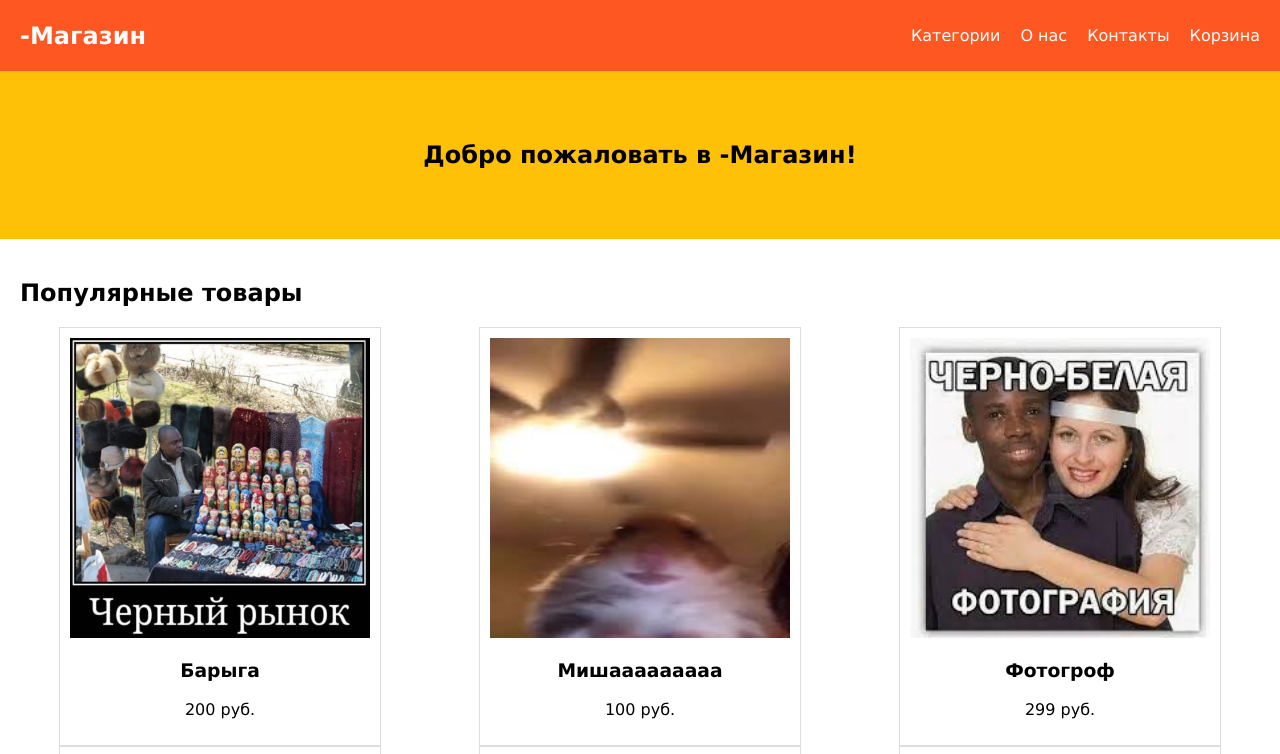
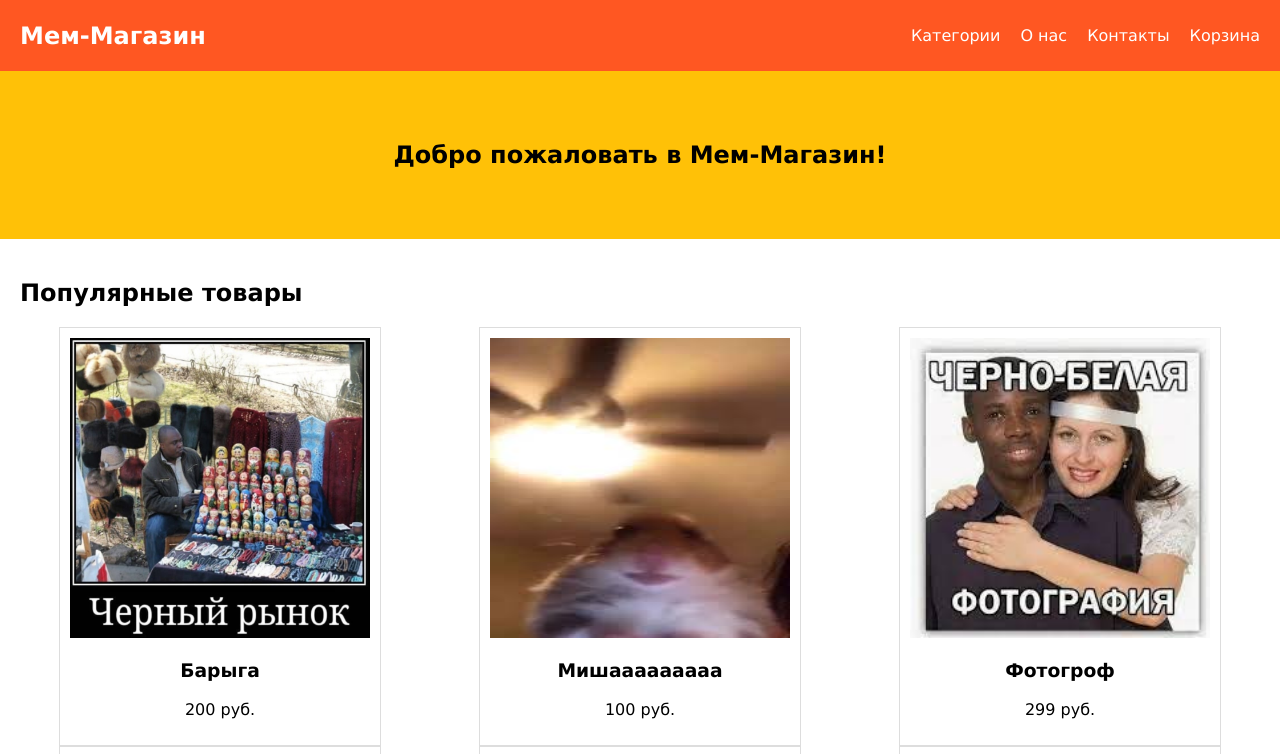
Before and after one commit to Tost000/meme_store, a plain HTML site: page index.html in a window 1280 px wide. Shown: the top 754 px of the page. Drawn offline with Linux system fonts and the light colour scheme.

Commit message:
Add files via upload

```diff
--- a/index.html
+++ b/index.html
@@ -3,12 +3,12 @@
   <head>
     <meta charset="UTF-8" />
     <meta name="viewport" content="width=device-width, initial-scale=1.0" />
-    <title>-Магазин</title>
+    <title>Мем-Магазин</title>
     <link rel="stylesheet" href="styles.css" />
   </head>
   <body>
     <header>
-      <div class="logo">-Магазин</div>
+      <div class="logo">Мем-Магазин</div>
       <nav>
         <ul>
           <li><a href="index.html">Категории</a></li>
@@ -20,7 +20,7 @@
     </header>
     <main>
       <section class="banner">
-        <h1>Добро пожаловать в -Магазин!</h1>
+        <h1>Добро пожаловать в Мем-Магазин!</h1>
       </section>
       <section class="popular-products">
         <h2>Популярные товары</h2>
```
